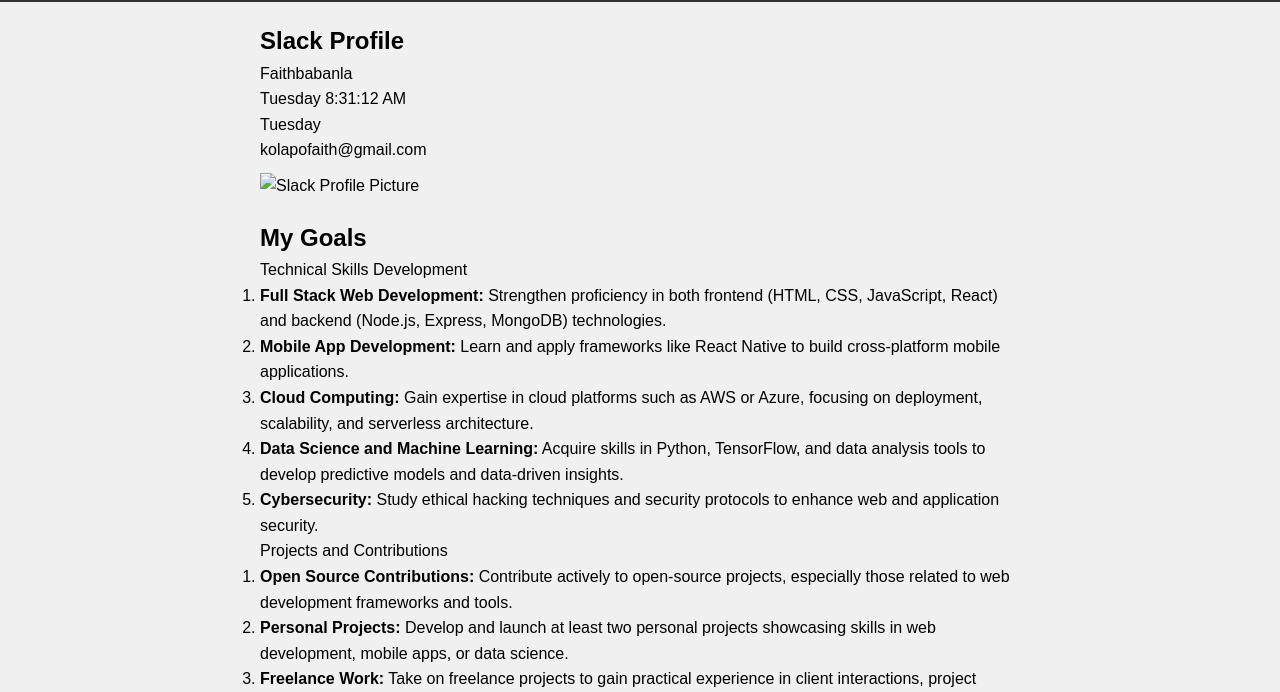
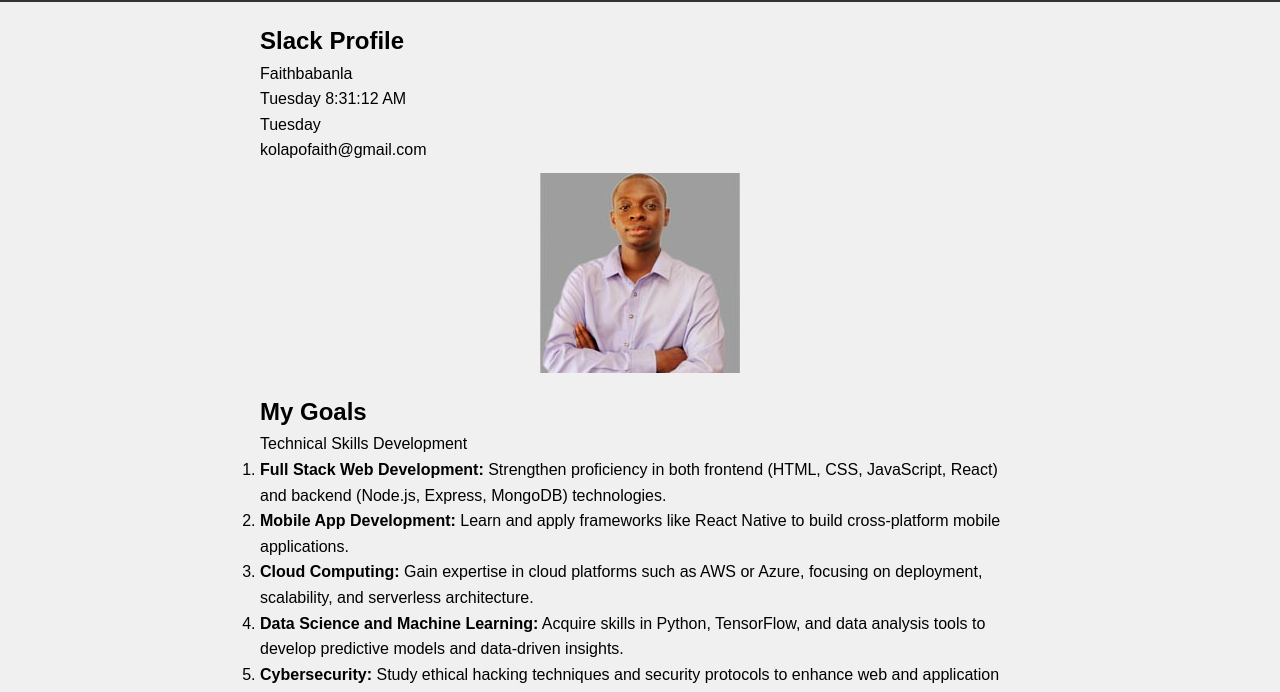
Before and after one commit to kolapofaith/personal-website, a plain HTML site: page index.html in a window 1280 px wide. Shown: the part 81-773 px from the top of the page. Drawn offline with Linux system fonts and the light colour scheme; the site is published under a folder, as on GitHub Pages, so addresses that start at the root find nothing.

Commit message:
Update index.html

```diff
--- a/index.html
+++ b/index.html
@@ -18,7 +18,7 @@
                 <p data-testid="currentTimeUTC">Current Time UTC</p>
                 <p data-testid="currentDay">Current Day of the Week</p>
                 <p data-testid="slackEmail">kolapofaith@gmail.com</p>
-                <img src="/img/faith.jpg" alt="Slack Profile Picture" data-testid="slackProfilePicture" >
+                <img src="img/faith.jpg" alt="Slack Profile Picture" data-testid="slackProfilePicture" >
             </div>
         </section>
         <section id="goals">
```
